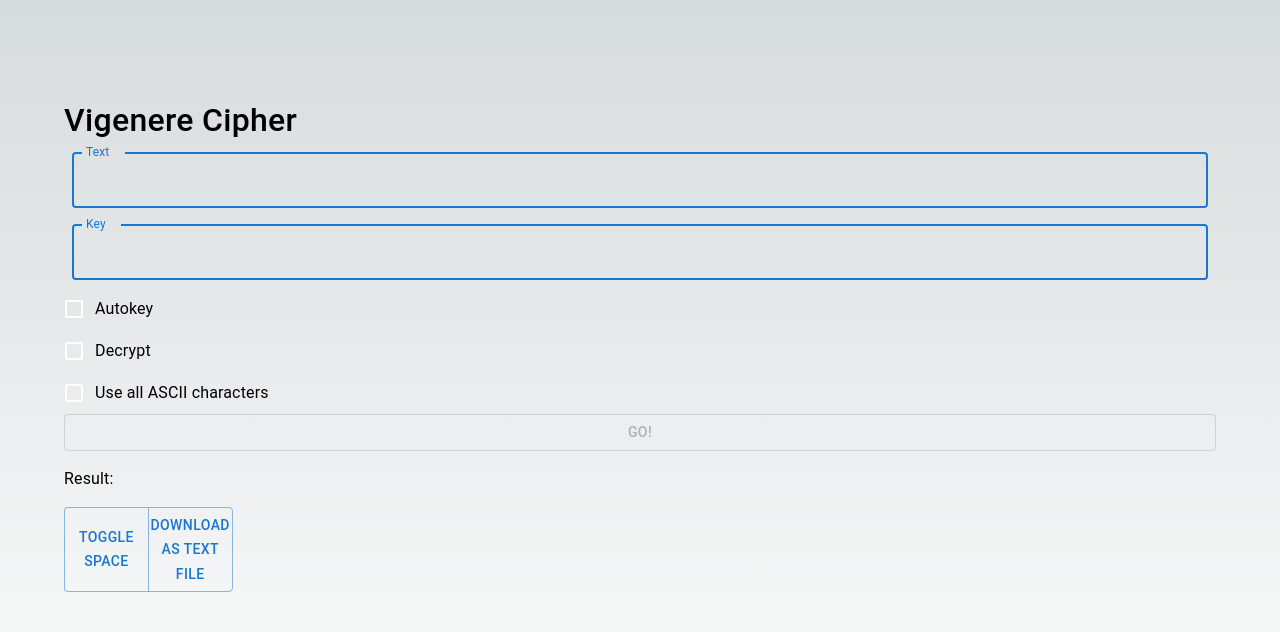
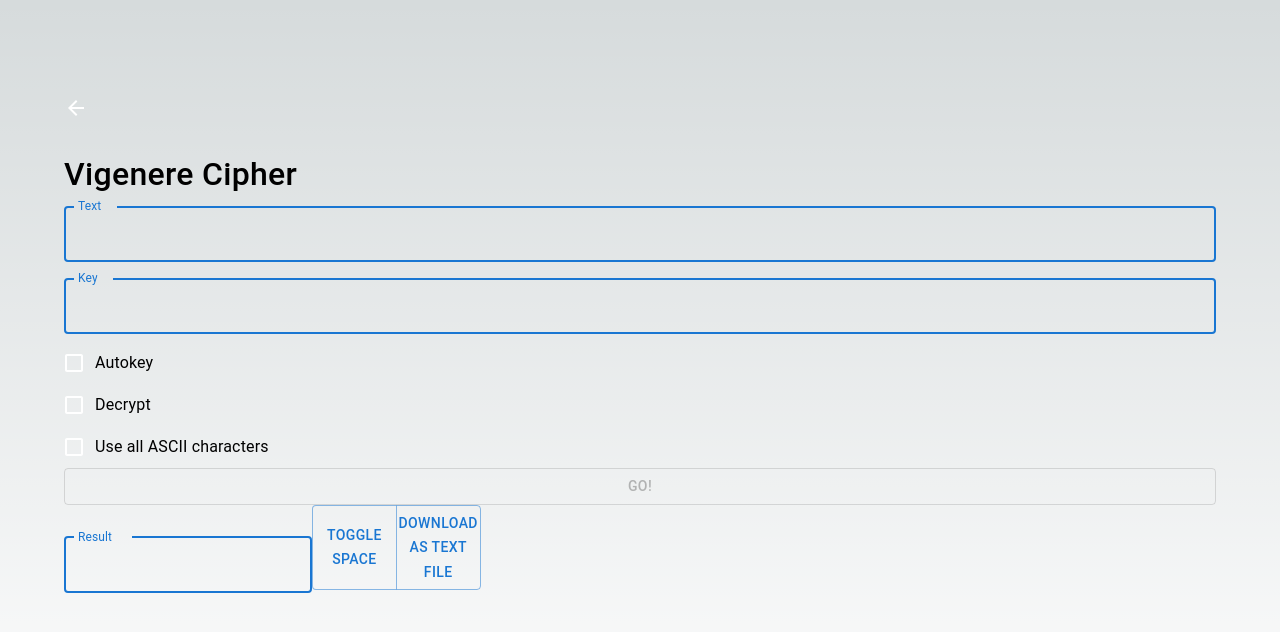
Before and after one commit to gagaspbahar/cipher, a Next.js app: page /vigenere in a window 1280 px wide. Shown: the top 632 px of the page. Built offline with nearby package versions, Linux system fonts and the light colour scheme.

Commit message:
quality of life improvements

```diff
--- a/package.json
+++ b/package.json
@@ -11,6 +11,7 @@
   "dependencies": {
     "@emotion/react": "^11.10.5",
     "@emotion/styled": "^11.10.5",
+    "@mui/icons-material": "^5.11.0",
     "@mui/material": "^5.11.6",
     "@next/font": "13.1.5",
     "eslint": "8.32.0",
--- a/pages/vigenere.js
+++ b/pages/vigenere.js
@@ -8,7 +8,9 @@ import {
   TextField,
   Typography,
 } from "@mui/material";
+import ArrowBackIcon from "@mui/icons-material/ArrowBack";
 import { useEffect, useState } from "react";
+import Link from "next/link";
 
 export default function Vigenere() {
   const [text, setText] = useState("");
@@ -21,8 +23,8 @@ export default function Vigenere() {
 
   const handleSubmit = () => {
     const data = {
-      text: extended ? text : text.replace(/[^A-Za-z]/g, '').toUpperCase(),
-      key: extended ? key : key.replace(/[^A-Za-z]/g, '').toUpperCase(),
+      text: extended ? text : text.replace(/[^A-Za-z]/g, "").toUpperCase(),
+      key: extended ? key : key.replace(/[^A-Za-z]/g, "").toUpperCase(),
       decrypt: decrypt,
       autokey: autokey,
       extended: extended,
@@ -68,6 +70,18 @@ export default function Vigenere() {
   return (
     <>
       <Container className="main">
+        <Link href="/">
+          <ArrowBackIcon
+            sx={{
+              color: "white",
+              "&:hover": {
+                cursor: "pointer",
+                color: "primary.main",
+              },
+              marginBottom: "1em",
+            }}
+          />
+        </Link>
         <Typography
           sx={{
             fontSize: "2em",
@@ -78,7 +92,7 @@ export default function Vigenere() {
         </Typography>
         <FormGroup>
           <TextField
-            sx={{ input: { color: "white" }, margin: "0.5em" }}
+            sx={{ input: { color: "white" }, marginY: "0.5em" }}
             variant="outlined"
             color="primary"
             label="Text"
@@ -88,7 +102,7 @@ export default function Vigenere() {
             Enter text to encrypt or decrypt
           </TextField>
           <TextField
-            sx={{ input: { color: "white" }, margin: "0.5em" }}
+            sx={{ input: { color: "white" }, marginY: "0.5em" }}
             variant="outlined"
             color="primary"
             label="Key"
@@ -123,13 +137,18 @@ export default function Vigenere() {
           </Button>
         </FormGroup>
 
-        <Typography
+        <TextField
           sx={{
-            marginY: "1em",
+            input: { color: "white" },
+            marginTop: "2em",
+            marginBottom: "1em",
           }}
-        >
-          Result: {result}
-        </Typography>
+          variant="outlined"
+          color="primary"
+          label="Result"
+          focused
+          value={result}
+        />
 
         <ButtonGroup>
           <Button
--- a/styles/styles.css
+++ b/styles/styles.css
@@ -1,8 +1,9 @@
-.title {
+/* .title {
   font-size: 2rem;
   font-weight: 600;
   margin-bottom: 0.5rem;
-}
+  font-family: var(--font-mono);
+} */
 
 .main {
   display: flex;
```
Also changed, not shown: pages/affine.js (+24 -4 lines), pages/hill.js (+27 -8 lines), pages/index.js (+23 -16 lines), 2 other files (tests, documents, lock files or other folders).
